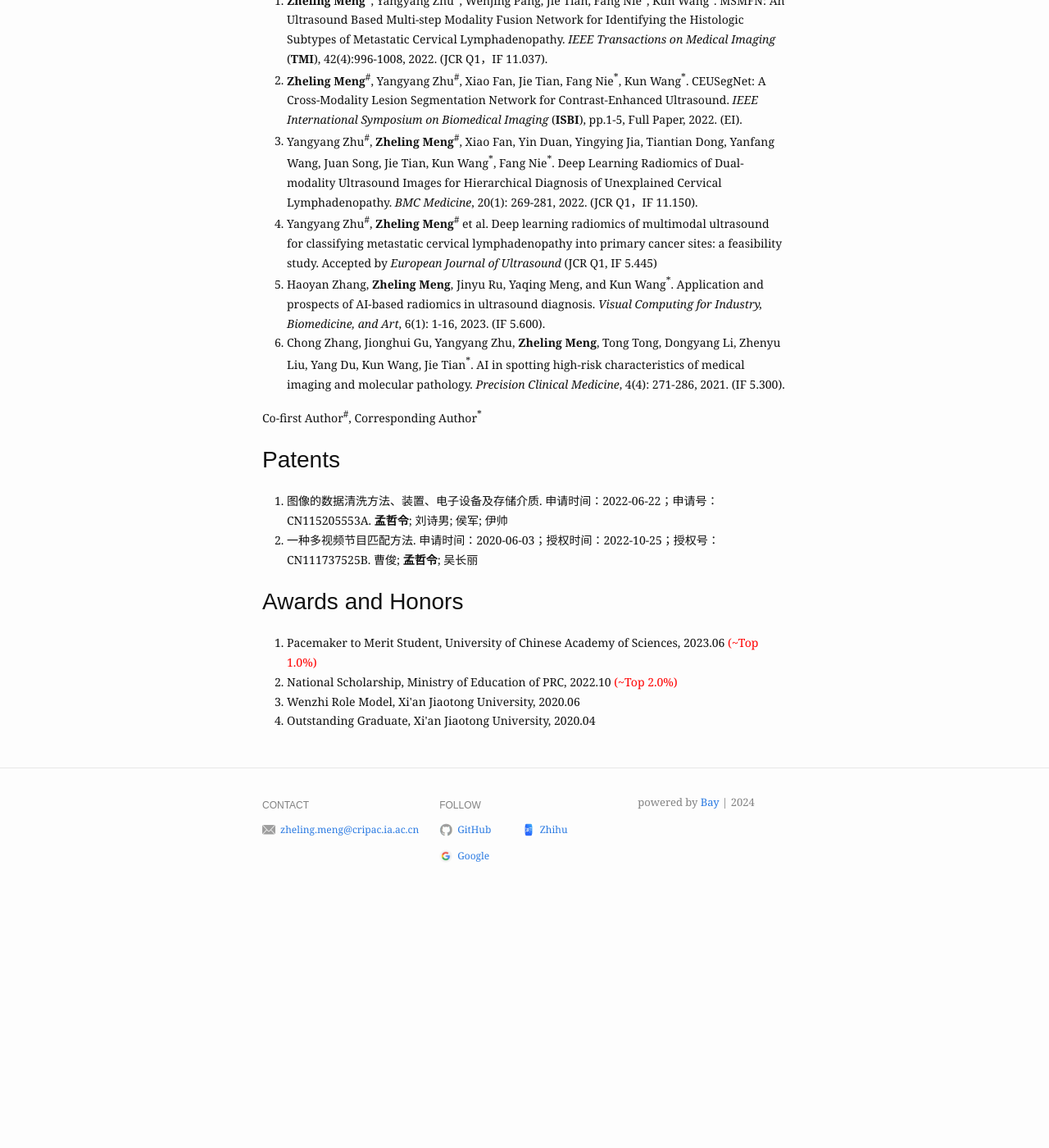
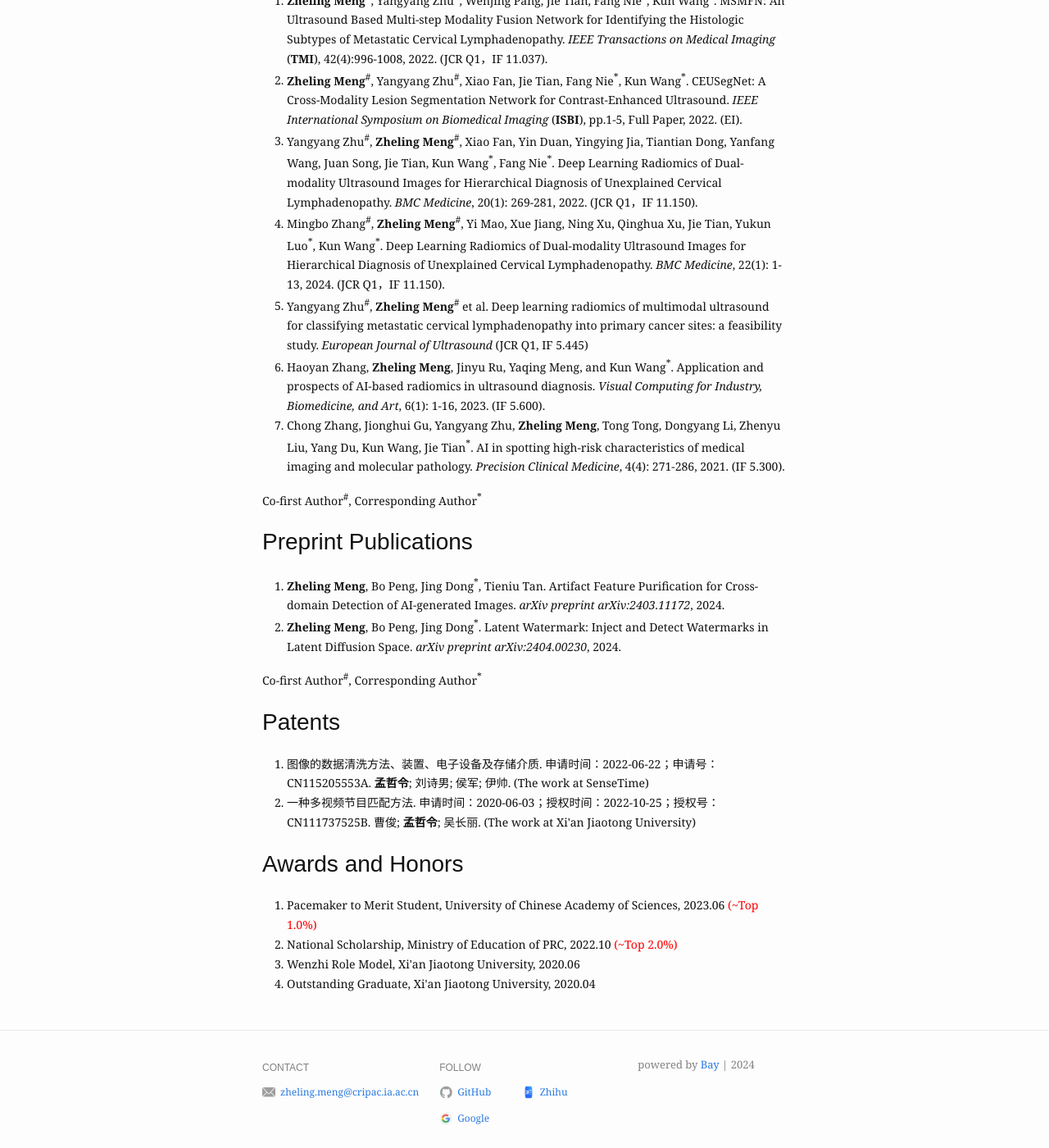
Before and after one commit to RichardSunnyMeng/HomePage.github.io, a Jekyll site: the page built from index.md, in a window 1280 px wide and 1400 px high, scrolled down 1055 px. Shown: the whole window at 82% size. Built offline with Jekyll 4.4.1, drawn with Linux system fonts in a browser that asks for light colours; before the commit the page ends 2162 px from its top, so only the background shows below that.

Commit message:
Update index.md

```diff
--- a/index.md
+++ b/index.md
@@ -64,9 +64,19 @@ profile_picture:
     <li><b>Zheling Meng</b><sup>#</sup>, Yangyang Zhu<sup>#</sup>, Xiao Fan, Jie Tian, Fang Nie<sup>*</sup>, Kun Wang<sup>*</sup>. CEUSegNet: A Cross-Modality Lesion Segmentation Network for Contrast-Enhanced Ultrasound. <i>IEEE International Symposium on Biomedical Imaging</i> (<b>ISBI</b>), pp.1-5, Full Paper, 2022. (EI).</li>
     <li>Yangyang Zhu<sup>#</sup>, <b>Zheling Meng</b><sup>#</sup>, Xiao Fan, Yin Duan, Yingying Jia, Tiantian Dong, Yanfang Wang, Juan Song, Jie Tian, Kun
 Wang<sup>*</sup>, Fang Nie<sup>*</sup>. Deep Learning Radiomics of Dual-modality Ultrasound Images for Hierarchical Diagnosis of Unexplained Cervical Lymphadenopathy. <i>BMC Medicine</i>, 20(1): 269-281, 2022. (JCR Q1，IF 11.150).</li>
-    <li>Yangyang Zhu<sup>#</sup>, <b>Zheling Meng</b><sup>#</sup> et al. Deep learning radiomics of multimodal ultrasound for classifying metastatic cervical lymphadenopathy into primary cancer sites: a feasibility study. Accepted by <i>European Journal of Ultrasound</i> (JCR Q1, IF 5.445) </li>
+    <li>Mingbo Zhang<sup>#</sup>, <b>Zheling Meng</b><sup>#</sup>, Yi Mao, Xue Jiang, Ning Xu, Qinghua Xu, Jie Tian, Yukun Luo<sup>*</sup>, Kun Wang<sup>*</sup>. Deep Learning Radiomics of Dual-modality Ultrasound Images for Hierarchical Diagnosis of Unexplained Cervical Lymphadenopathy. <i>BMC Medicine</i>, 22(1): 1-13, 2024. (JCR Q1，IF 11.150).</li>
+    <li>Yangyang Zhu<sup>#</sup>, <b>Zheling Meng</b><sup>#</sup> et al. Deep learning radiomics of multimodal ultrasound for classifying metastatic cervical lymphadenopathy into primary cancer sites: a feasibility study. <i>European Journal of Ultrasound</i> (JCR Q1, IF 5.445) </li>
     <li>Haoyan Zhang, <b>Zheling Meng</b>, Jinyu Ru, Yaqing Meng, and Kun Wang<sup>*</sup>. Application and prospects of AI-based radiomics in ultrasound diagnosis. <i>Visual Computing for Industry, Biomedicine, and Art</i>, 6(1): 1-16, 2023. (IF 5.600).</li>
     <li>Chong Zhang, Jionghui Gu, Yangyang Zhu, <b>Zheling Meng</b>, Tong Tong, Dongyang Li, Zhenyu Liu, Yang Du, Kun Wang, Jie Tian<sup>*</sup>. AI in spotting high-risk characteristics of medical imaging and molecular pathology. <i>Precision Clinical Medicine</i>, 4(4): 271-286, 2021. (IF 5.300).</li>
+  </ol>
+Co-first Author<sup>#</sup>, Corresponding Author<sup>*</sup>
+</p>
+
+<h1>Preprint Publications</h1>
+<p>
+  <ol>
+    <li><b>Zheling Meng</b>, Bo Peng, Jing Dong<sup>*</sup>, Tieniu Tan. Artifact Feature Purification for Cross-domain Detection of AI-generated Images. <i>arXiv preprint arXiv:2403.11172</i>, 2024.</li>
+    <li><b>Zheling Meng</b>, Bo Peng, Jing Dong<sup>*</sup>. Latent Watermark: Inject and Detect Watermarks in Latent Diffusion Space. <i>arXiv preprint arXiv:2404.00230</i>, 2024.</li>
   </ol>
 Co-first Author<sup>#</sup>, Corresponding Author<sup>*</sup>
 </p>
@@ -75,10 +85,10 @@ Co-first Author<sup>#</sup>, Corresponding Author<sup>*</sup>
 <p>
   <ol>
   <li>
-    图像的数据清洗方法、装置、电子设备及存储介质. 申请时间：2022-06-22；申请号：CN115205553A. <b>孟哲令</b>; 刘诗男; 侯军; 伊帅
+    图像的数据清洗方法、装置、电子设备及存储介质. 申请时间：2022-06-22；申请号：CN115205553A. <b>孟哲令</b>; 刘诗男; 侯军; 伊帅. (The work at SenseTime)
   </li>
   <li>
-    一种多视频节目匹配方法. 申请时间：2020-06-03；授权时间：2022-10-25；授权号：CN111737525B. 曹俊; <b>孟哲令</b>; 吴长丽
+    一种多视频节目匹配方法. 申请时间：2020-06-03；授权时间：2022-10-25；授权号：CN111737525B. 曹俊; <b>孟哲令</b>; 吴长丽. (The work at Xi'an Jiaotong University)
   </li>
   </ol>
 </p>
```
